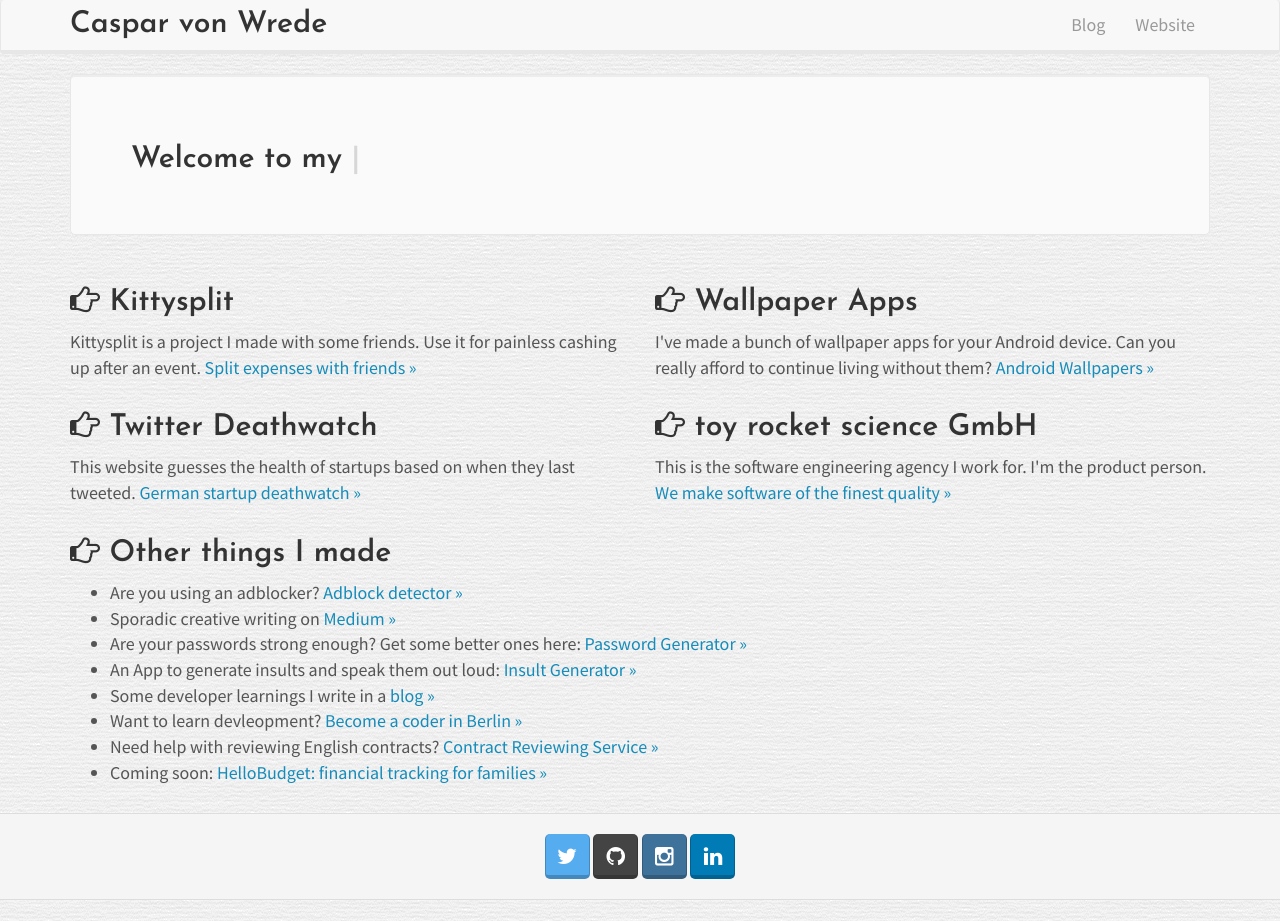
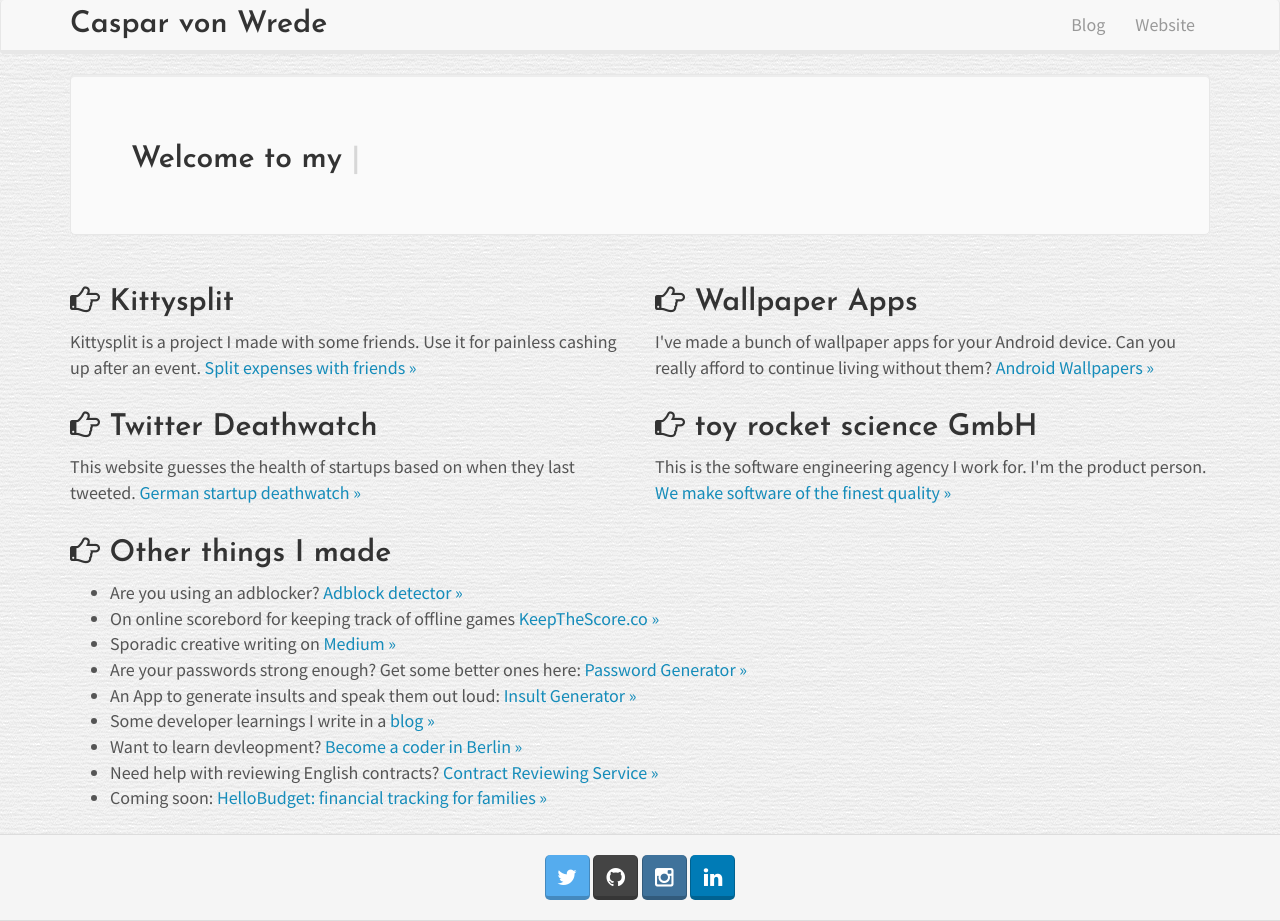
Before and after one commit to caspii/casparwre.de, a Jekyll site: the page built from index.html, in a window 1280 px wide. Built offline with Jekyll 4.4.1, drawn with Linux system fonts in a browser that asks for light colours.

Commit message:
Added KeepTheScore

```diff
--- a/index.html
+++ b/index.html
@@ -62,6 +62,7 @@
             <h2><i class="fa fa-hand-o-right"></i> Other things I made</h2>
             <ul>
                 <li> Are you using an adblocker?<a href="/adblock-detector/"> Adblock detector &raquo;</a></li>
+                <li> On online scorebord for keeping track of offline games <a href="http://keepthescore.co">KeepTheScore.co &raquo;</a></li>
                 <li> Sporadic creative writing on <a href="https://medium.com/@casparwrede/">Medium &raquo;</a></li>
                 <li> Are your passwords strong enough? Get some better ones here: <a href="/passwords/">Password Generator &raquo;</a></li>
                 <li> An App to generate insults and speak them out loud: <a href="https://play.google.com/store/apps/details?id=de.casparwre.insult&referrer=utm_source%3Dcasparwred.de%26utm_medium%3Dbutton">Insult Generator &raquo;</a> </li>
```
